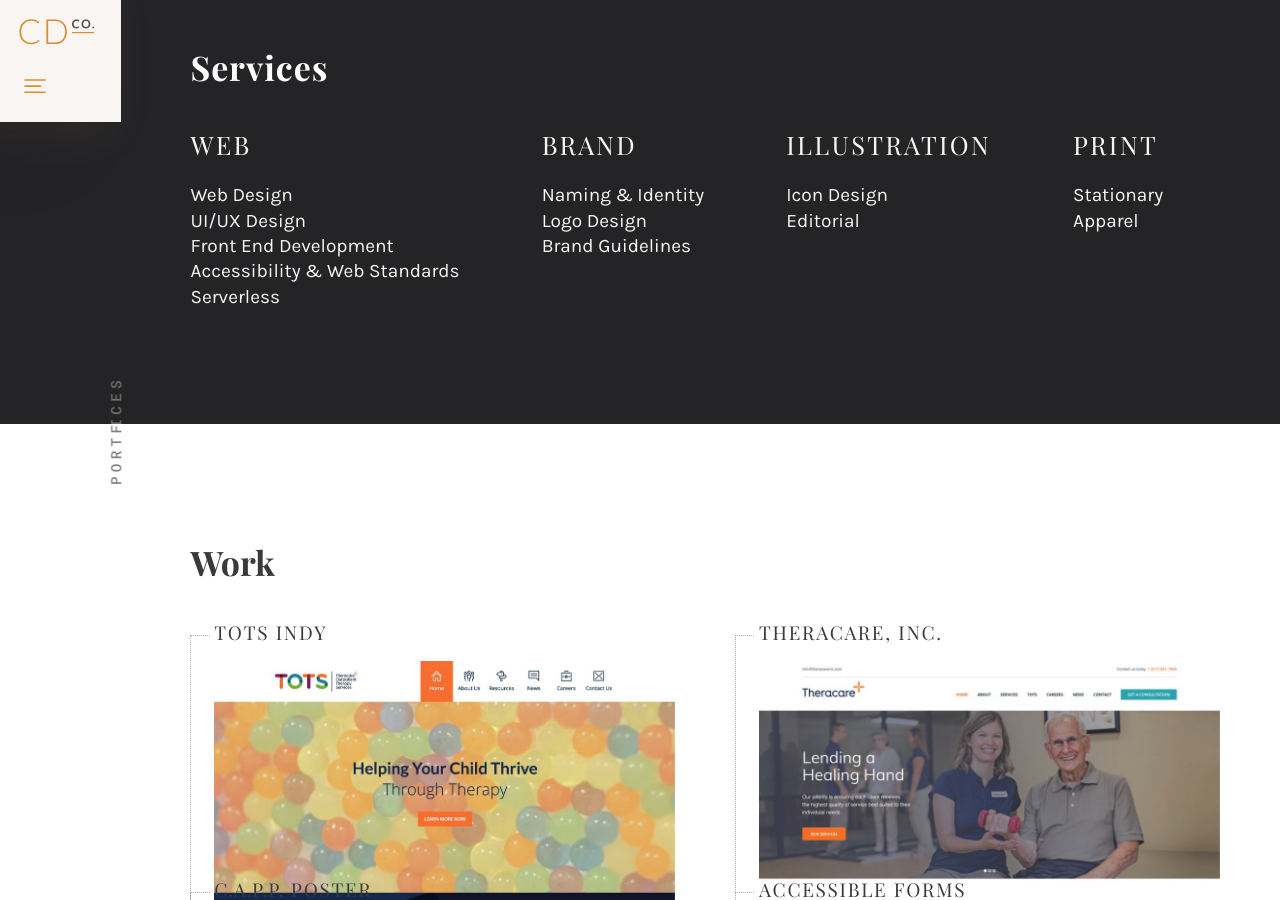
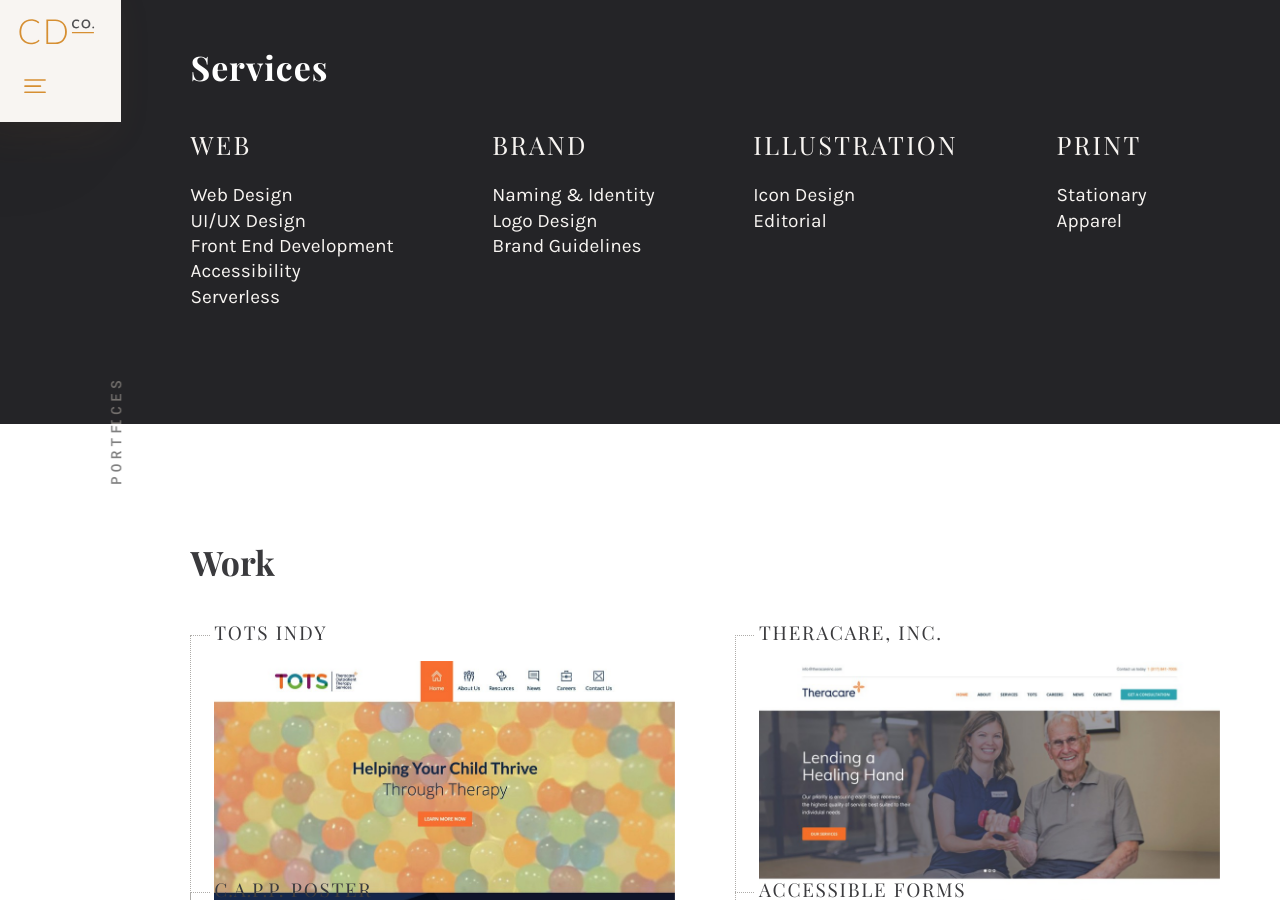
Before and after one commit to claxondesignco/claxondesignco.github.io, a Jekyll site: the page built from index.html, in a window 1280 px wide and 900 px high, scrolled down 925 px. Built offline with Jekyll 4.4.1, drawn with Linux system fonts in a browser that asks for light colours; nearby versions of some CDN libraries; comment, search, counter and statistics services are not loaded.

Commit message:
content edit for length and clarification on services.

```diff
--- a/_includes/sections-services.md
+++ b/_includes/sections-services.md
@@ -11,7 +11,7 @@
     <li>Web Design</li>
     <li>UI/UX Design</li>
     <li>Front End Development</li>
-    <li>Accessibility & Web Standards</li>
+    <li>Accessibility</li>
     <li>Serverless</li>
   </ul>
 </li>
```
